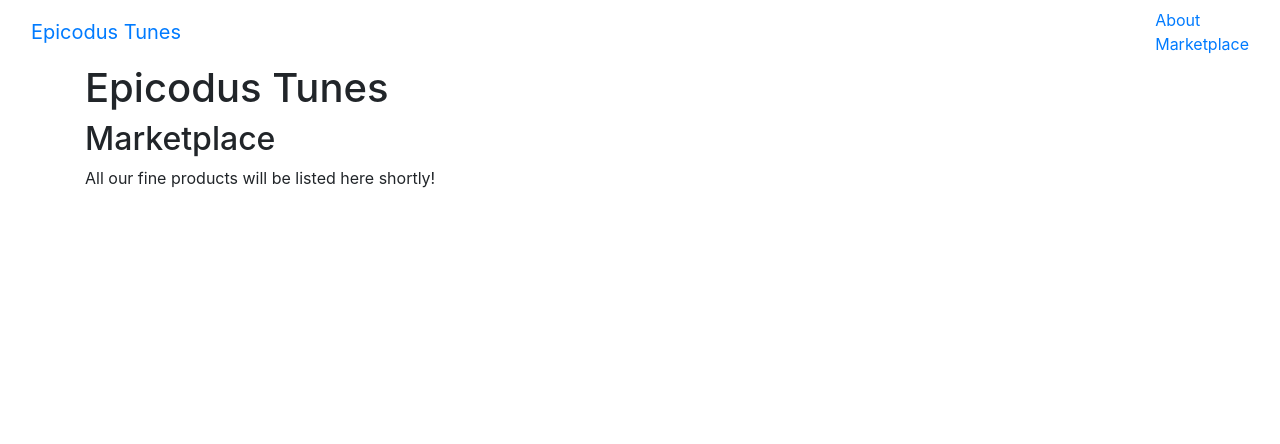
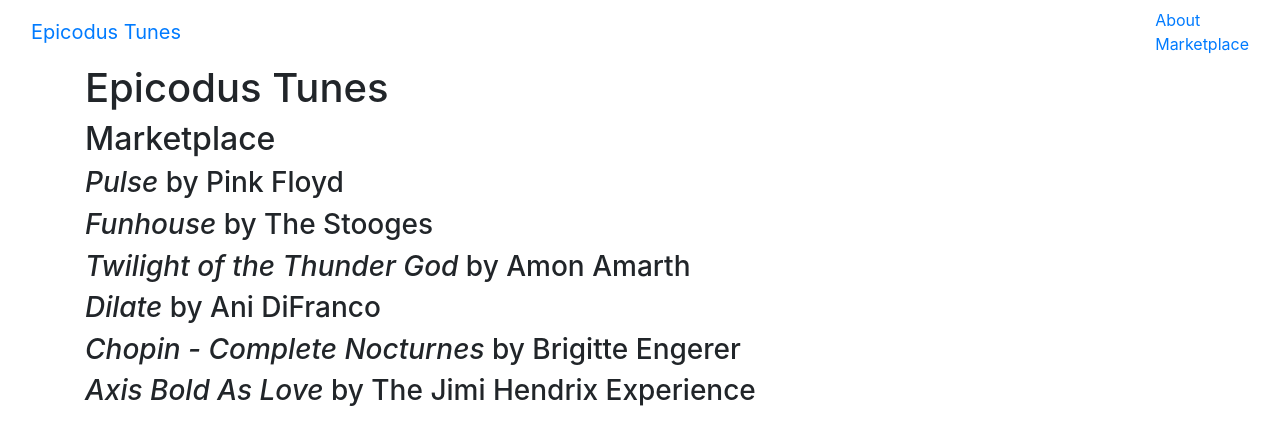
Before and after one commit to ryanjmurry/online-store-angular, an Angular app: page /marketplace in a window 1280 px wide. Shown: the top 444 px of the page. Built offline with nearby package versions, Linux system fonts and the light colour scheme.

Commit message:
display title and artist of list of albums

```diff
--- a/src/app/marketplace/marketplace.component.html
+++ b/src/app/marketplace/marketplace.component.html
@@ -1,3 +1,7 @@
 <h2>Marketplace</h2>
 
-<p>All our fine products will be listed here shortly!</p>
+<div *ngFor="let album of albums" class="panel panel-default">
+  <div class="panel-body">
+    <h3><em>{{album.title}}</em> by {{album.artist}}</h3>
+  </div>
+</div>
```
